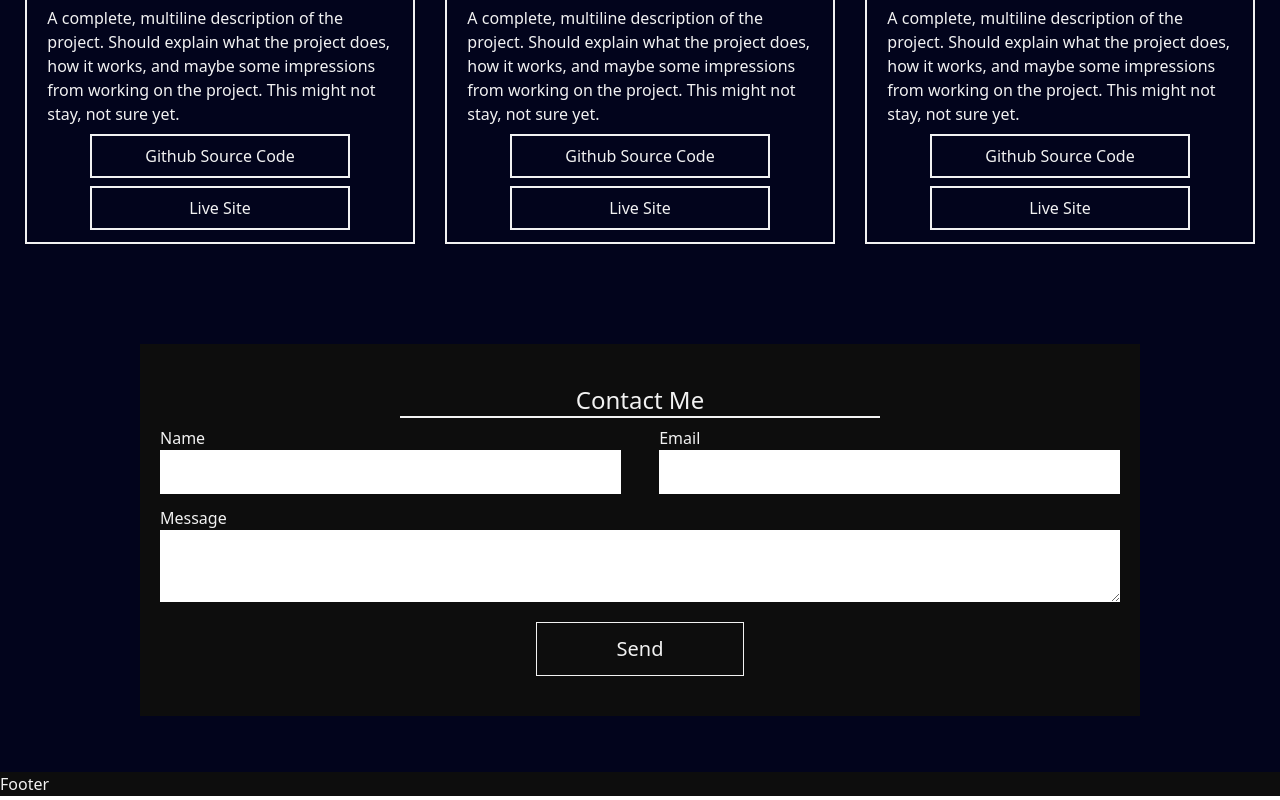
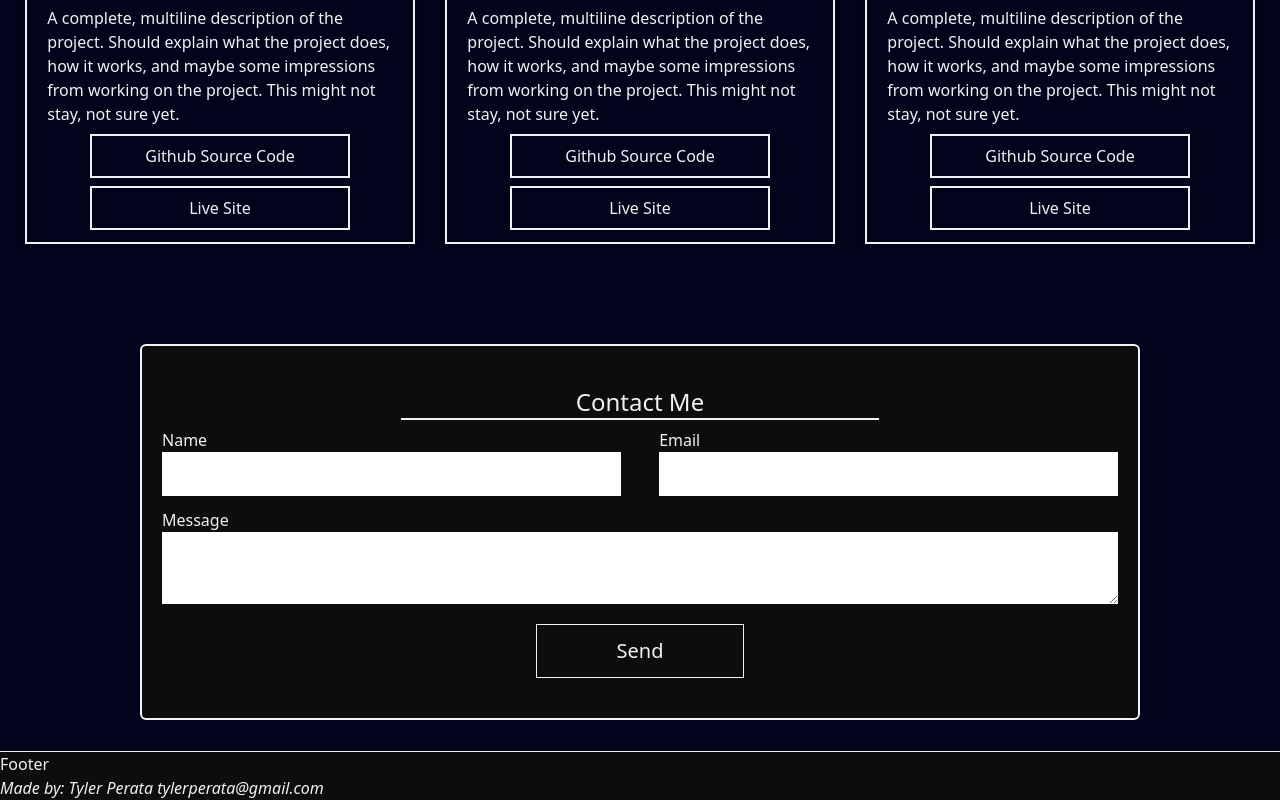
Before and after one commit to TylerP99/tylerperata, a React (Create React App) app in the folder client/: page / in a window 1280 px wide. Shown: the part 1308-2108 px from the top of the page. Built offline with nearby package versions, Linux system fonts and the light colour scheme; no server answers.

Commit message:
Style changes

```diff
--- a/client/src/components/ContactForm.jsx
+++ b/client/src/components/ContactForm.jsx
@@ -16,7 +16,7 @@ function ContactForm() {
 
 
       <form
-      className='px-5 py-10 bg-black'
+      className='px-5 py-10 bg-black  border-2 border-white rounded-md'
       onSubmit={handleSubmit}
       >
 
--- a/client/src/components/Footer.jsx
+++ b/client/src/components/Footer.jsx
@@ -3,8 +3,16 @@ import React from 'react'
 function Footer() {
   return (
     <footer
-    className='bg-black text-white absolute bottom-0 w-[100%]'
-    >Footer</footer>
+    className='bg-black text-white absolute bottom-0 w-[100%] border-t border-white'
+    >Footer
+      <section>
+        <address>
+          Made by:
+          Tyler Perata
+          tylerperata@gmail.com
+        </address>
+      </section>
+    </footer>
   )
 }
 
--- a/client/src/components/Navigation.jsx
+++ b/client/src/components/Navigation.jsx
@@ -35,7 +35,7 @@ function Navigation() {
                     >Home</NavLink>
                 </li>
                 <li className={liStyle}>
-                    ;<NavLink
+                    <NavLink
                     className={({ isActive }) => linkStyle + " " + (isActive ? linkActive : linkInactive)}
                     to="/portfolio"
                     >Portfolio</NavLink>
--- a/client/src/components/landing-components/Hero.jsx
+++ b/client/src/components/landing-components/Hero.jsx
@@ -15,7 +15,7 @@ function Hero() {
 
       <section className='mb-5'>
         <h1
-        className='flex justify-between items-center text-white bg-inherit border-8 border-green rounded-full text-5xl transition-opacity animate-growWidth w-[80vw] h-[10vw] p-10 mb-1'
+        className='flex justify-between items-center w-full text-white bg-inherit border-8 border-green rounded-full text-5xl transition-opacity animate-growWidth md:w-[80vw] md:h-[10vw] p-10 mb-1'
 
         >
           <FaUser/>
@@ -30,14 +30,14 @@ function Hero() {
       <section className='flex flex-col items-end mb-[4%]'>
 
         <h3
-        className='flex flex-row-reverse items-center justify-between text-white bg-inherit border-8 border-red-500 rounded-full text-3xl p-10 animate-slideLeft mb-3 w-[40vw] h-[5vw]'
+        className='flex flex-row-reverse items-center justify-between w-full text-white bg-inherit border-8 border-red-500 rounded-full text-3xl p-10 animate-slideLeft mb-3 md:w-[40vw] h-[5vw]'
         >
           <BsStack/>
           Full Stack
           <div></div>
         </h3>
         <h2
-          className='flex flex-row-reverse items-center justify-between text-white bg-inherit border-8 border-red-500 rounded-full text-5xl p-10 animate-slideLeft w-[80vw] h-[10vw]'
+          className='flex flex-row-reverse items-center justify-between w-full text-white bg-inherit border-8 border-red-500 rounded-full text-5xl p-10 animate-slideLeft md:w-[80vw] md:h-[10vw]'
         >
           <FaLaptopCode/>
           <span>Web Developer</span>
@@ -48,11 +48,11 @@ function Hero() {
 
       <section className="flex flex-col items-center">
 
-        <p className="text-3xl bold border-b-2 border-white mb-5">Let's make something great together</p>
+        <p className="text-2xl md:text-3xl bold border-b-2 border-white mb-5">Let's make something great together</p>
 
-        <section className="w-[40%] flex justify-around items-center mb-5">
-          <Link className="block text-center border border-white px-10 py-5 text-2xl hover:underline hover:bg-white/20 hover:shadow-sm hover:shadow-white" to="/freelancing">Freelancing</Link>
-          <Link className="block text-center border border-white px-10 py-5 text-2xl hover:underline hover:bg-white/20 hover:shadow-sm hover:shadow-white" to="/resume">My Resume</Link>
+        <section className="w-[90%] flex flex-col justify-around items-center mb-5 md:flex-row md:w-[40%]">
+          <Link className="block mb-3 text-center border border-white px-10 py-5 text-2xl hover:underline hover:bg-white/20 hover:shadow-sm hover:shadow-white" to="/freelancing">Freelancing</Link>
+          <Link className="block mb-3 text-center border border-white px-10 py-5 text-2xl hover:underline hover:bg-white/20 hover:shadow-sm hover:shadow-white" to="/resume">My Resume</Link>
         </section>
 
         <section className={"flex flex-col items-center hover:cursor-pointer"} onMouseEnter={() => setHover(true)} onMouseLeave={() => setHover(false)}>
--- a/client/src/features/blogPost/BlogPage.jsx
+++ b/client/src/features/blogPost/BlogPage.jsx
@@ -25,7 +25,7 @@ function BlogPage() {
 
     return (
         <div
-        className="bg-[#02041c] py-1 min-h-screen"
+        className="bg-[#02041c] py-10 min-h-screen"
         >
             <article
             className="w-[98%] max-w-[1250px] mx-auto bg-white px-2 py-3"
--- a/client/src/features/blogPost/PostList.jsx
+++ b/client/src/features/blogPost/PostList.jsx
@@ -62,7 +62,7 @@ function PostList() {
     ));
 
   return (
-    <div className="bg-[#02041c] py-1 min-h-screen">
+    <div className="bg-[#02041c] py-10 min-h-screen">
       <section className="max-w-[1250px] mx-auto bg-white min-h-screen px-3">
           <h2
           className="text-4xl border-b-black border-b-2 mb-5 p-4"
```
